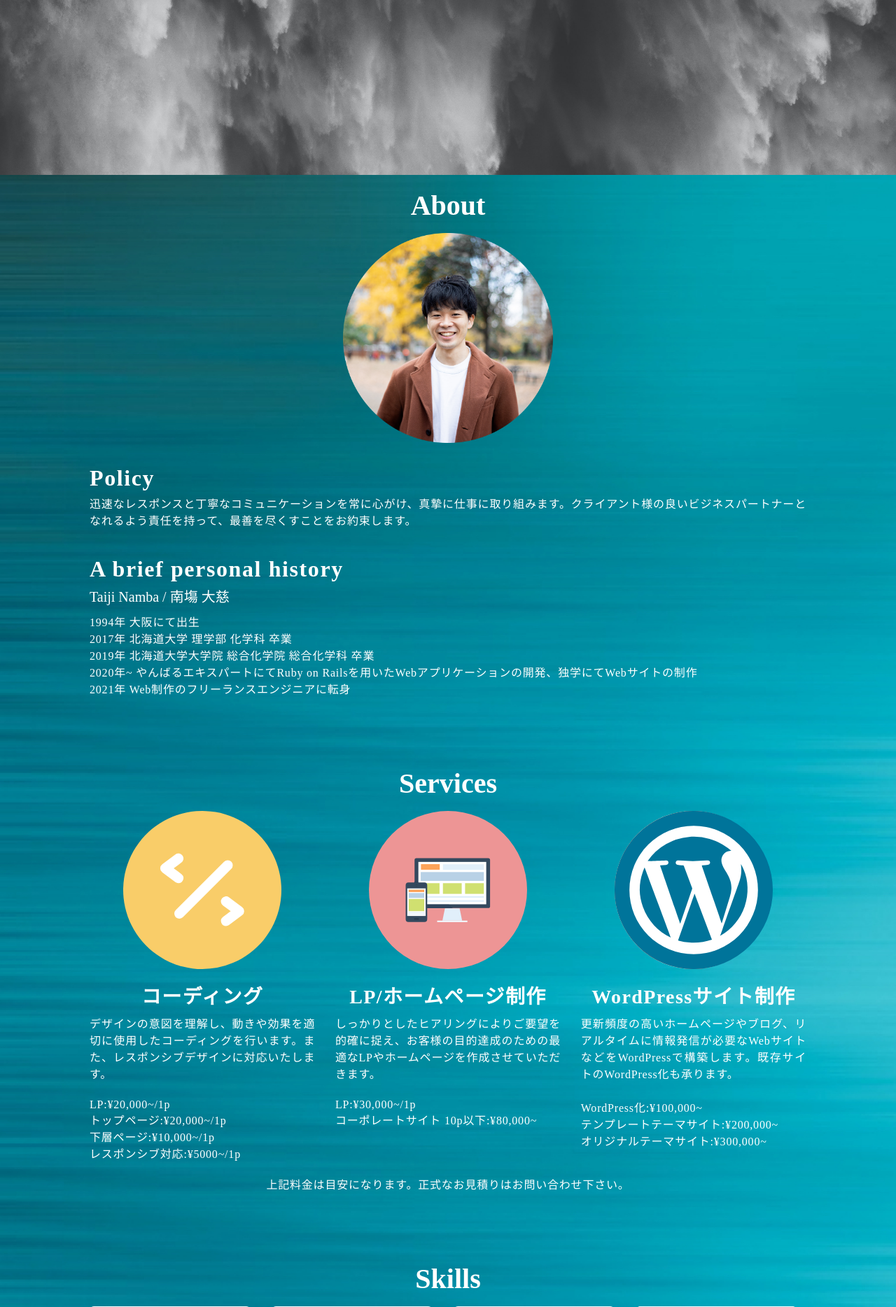
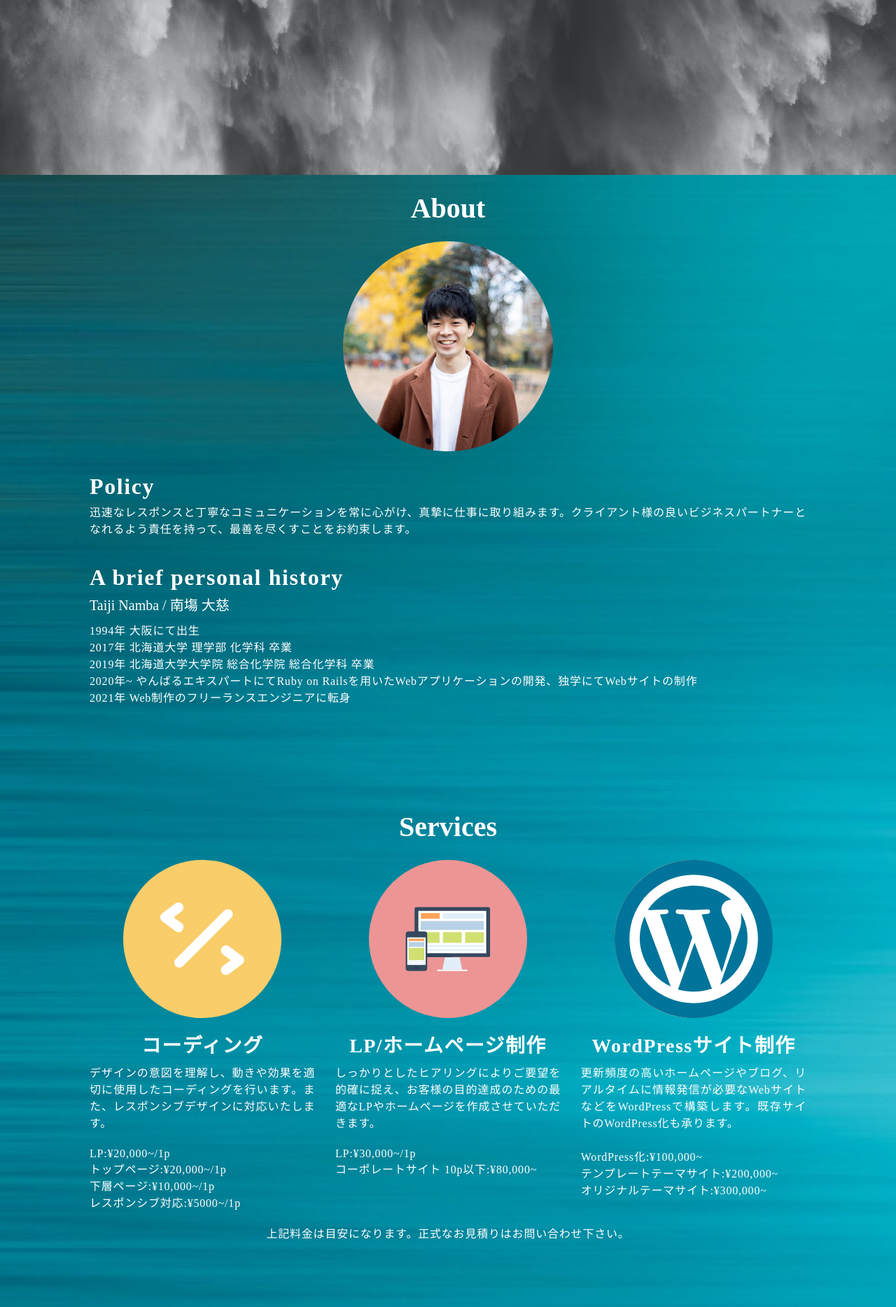
Before and after one commit to Taiji-Namba/portfolio-site-WP, a PHP site: page / in a window 1280 px wide. Shown: the part 550-2418 px from the top of the page at 70% size. Run offline with PHP 8.4, Linux system fonts and the light colour scheme; some libraries are stand-ins or nearby versions.

Commit message:
margin調整

```diff
--- a/style.css
+++ b/style.css
@@ -91,7 +91,7 @@ nav li {
   background-image: url(img/sea.jpg);
   background-size: cover;
   padding-bottom: 10px;
-  padding-top: 20px;
+  padding-top: 24px;
 }
 
 .main-contents-wrapper {
@@ -108,7 +108,7 @@ nav li {
 .section-title {
   text-align: center;
   font-size: 4rem;
-  margin: 0 0 16px 0 !important;
+  margin: 0 0 24px 0 !important;
 }
 
 .txt-container--policy {
@@ -136,7 +136,7 @@ nav li {
 }
 
 .main-contents__section {
-  margin-bottom: 100px;
+  margin-bottom: 150px;
 }
 
 .profile_picture {
--- a/style.scss
+++ b/style.scss
@@ -103,7 +103,7 @@ nav {
   background-image: url(img/sea.jpg);
   background-size: cover;
   padding-bottom: 10px;
-  padding-top: 20px;
+  padding-top: 24px;
 }
 
 .main-contents-wrapper {
@@ -118,7 +118,7 @@ nav {
 .section-title {
   text-align: center;
   font-size: 4rem;
-  margin: 0 0 16px 0 !important;
+  margin: 0 0 24px 0 !important;
 }
 
 .txt-container--policy {
@@ -150,7 +150,7 @@ nav {
 }
 
 .main-contents__section {
-  margin-bottom: 100px;
+  margin-bottom: 150px;
 }
 
 // Aboutセクション
```
